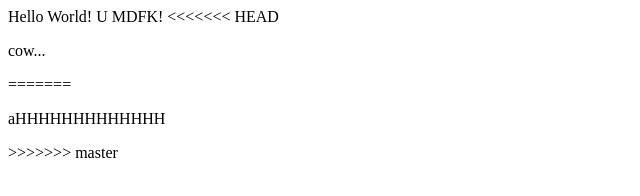
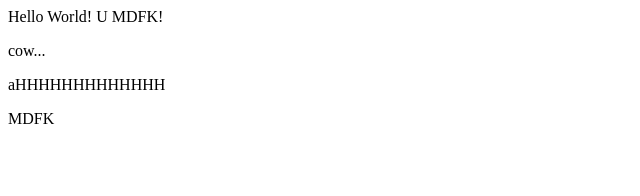
Before and after one commit to vj584978/study, a plain HTML site: page index.html in a window 1280 px wide. Shown: the whole page, without its empty margins (0-640 px from the left). Drawn offline with Linux system fonts and the light colour scheme.

Commit message:
10th git

```diff
--- a/index.html
+++ b/index.html
@@ -3,11 +3,9 @@
 
 	<body>
 	Hello World! U MDFK!
-<<<<<<< HEAD
 	<p>cow...</p>
-=======
 	<p>aHHHHHHHHHHHHH</p>
->>>>>>> master
+	<p>MDFK</p>
 	</body>
 
 </html>
```
